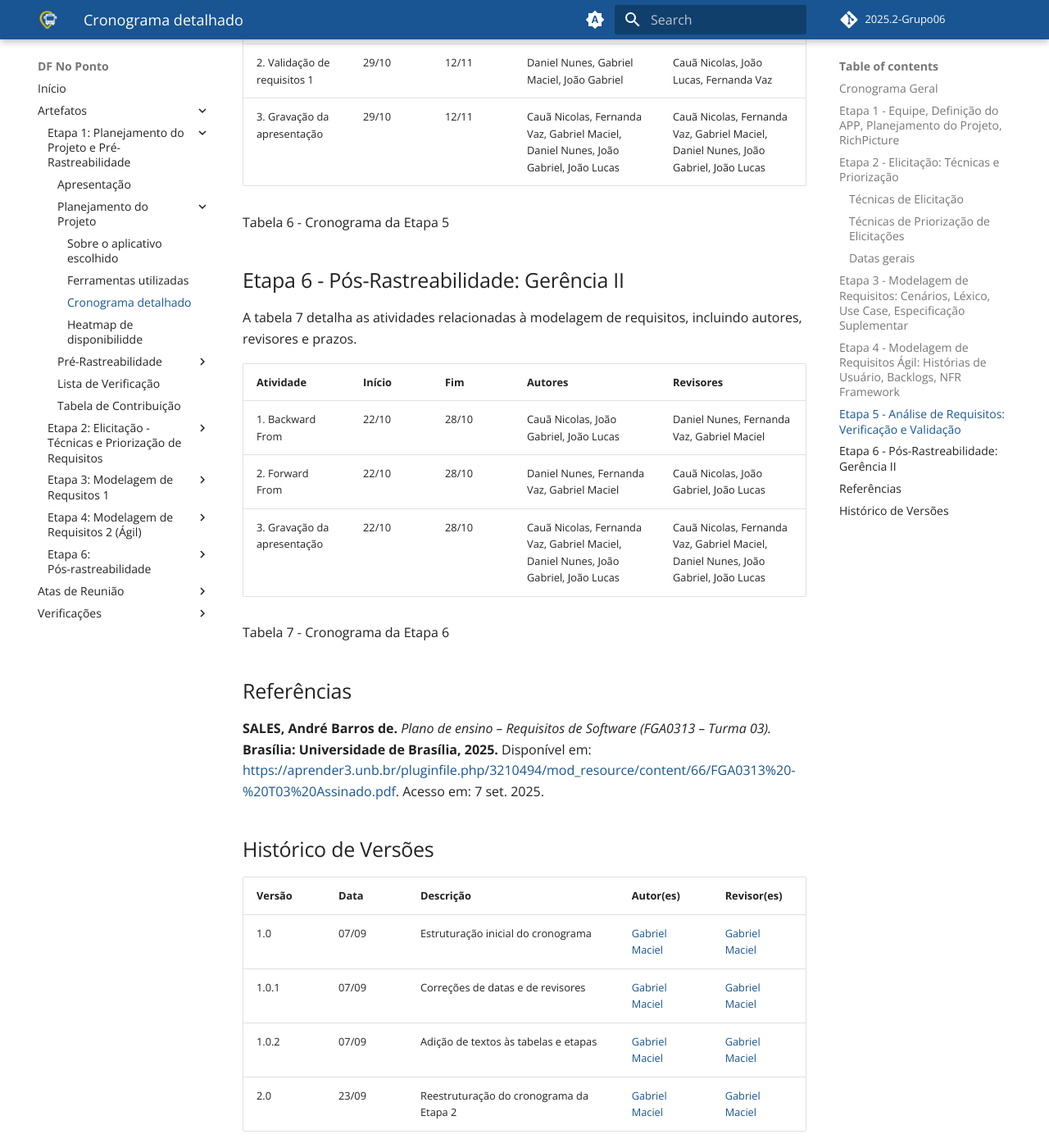
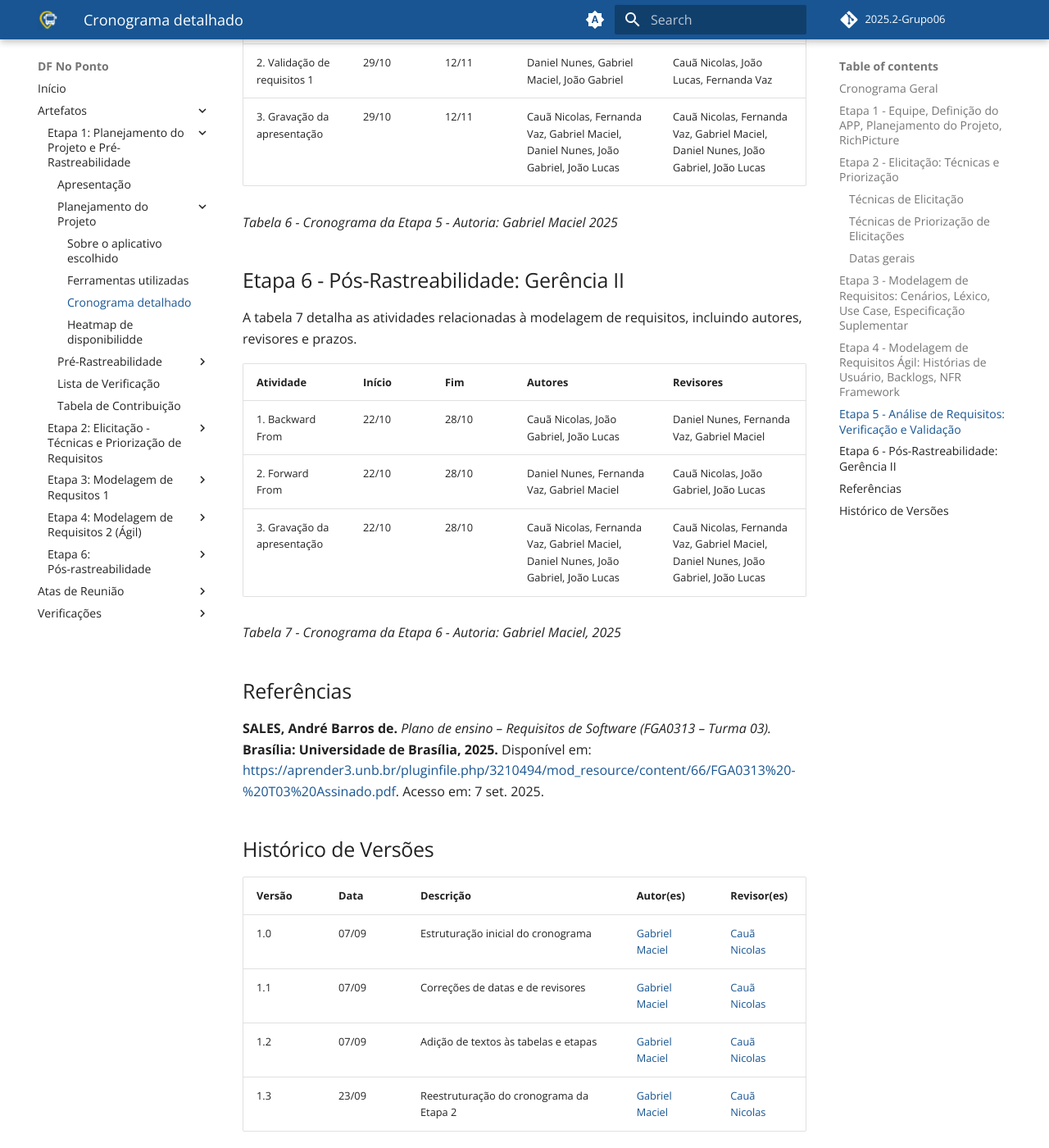
Before and after one commit to Requisitos-de-Software/2025.2-Grupo06, an MkDocs documentation site: the page built from docs/Planejamento/Cronogramadetalhado.md, in a window 1280 px wide and 1400 px high, scrolled down 4824 px. Shown: the whole window at 82% size. Built offline with MkDocs 1.6.1 and Material for MkDocs 9.7.7, drawn with Linux system fonts in a browser that asks for light colours; comment, search, counter and statistics services are not loaded; some of the changed text lies outside the part shown.

Commit message:
alterando cronograma

```diff
--- a/docs/Planejamento/Cronogramadetalhado.md
+++ b/docs/Planejamento/Cronogramadetalhado.md
@@ -18,7 +18,7 @@ A tabela 1 apresenta uma visão geral das etapas do projeto com suas respectivas
 |   6   | Pós-rastreabilidade | Gerência II | 22/10 | 30/10  |
 |   7   | Entrega Final | Entrega Final | 14/11 | 24/11 |
 
-Tabela 1 - Cronograma Geral
+*Tabela 1 - Cronograma Geral - Autoria: Gabriel Maciel 2025*
 
 ## Etapa 1 - Equipe, Definição do APP, Planejamento do Projeto, RichPicture
 
@@ -38,7 +38,7 @@ A tabela 2 detalha as atividades relacionadas ao planejamento geral do projeto,
 | 8. Video de apresentação | 08/09 | 09/09 | Cauã Nicolas, Fernanda Vaz, Gabriel Maciel, Daniel Nunes, João Gabriel, João Lucas | Cauã Nicolas, Fernanda Vaz, Gabriel Maciel, Daniel Nunes, João Gabriel, João Lucas |
 | 9. Video de inspeção | 10/09 | 11/09 | Cauã Nicolas, Fernanda Vaz, Gabriel Maciel, Daniel Nunes, João Gabriel, João Lucas | Cauã Nicolas, Fernanda Vaz, Gabriel Maciel, Daniel Nunes, João Gabriel, João Lucas |
 
-Tabela 2 - Cronograma da Etapa 1
+*Tabela 2 - Cronograma da Etapa 1 - Autoria: Gabriel Maciel, 2025*
 
 ## Etapa 2 - Elicitação: Técnicas e Priorização
 
@@ -67,7 +67,7 @@ A tabela 3 detalha as atividades relacionadas à elicitação, incluindo autores
 |-----------|--------|-----|---------|-----------|
 | 1. Gravação da apresentação | 18/09 | 01/10 | Cauã Nicolas, Fernanda Vaz, Gabriel Maciel, Daniel Nunes, João Gabriel, João Lucas | Cauã Nicolas, Fernanda Vaz, Gabriel Maciel, Daniel Nunes, João Gabriel, João Lucas |
 
-Tabela 3 - Cronograma da Etapa 2
+*Tabela 3 - Cronograma da Etapa 2 - Autoria: Gabriel Maciel 2025*
 
 ## Etapa 3 - Modelagem de Requisitos: Cenários, Léxico, Use Case, Especificação Suplementar
 
@@ -81,7 +81,7 @@ A tabela 4 detalha as atividades relacionadas à modelagem de requisitos, inclui
 | 4. Especificação suplementar | 02/10 | 12/10 | Gabriel Maciel, João Lucas | Cauã Nicolas, Fernanda Vaz |
 | 5. Gravação da apresentação | 02/10 | 12/10 | Cauã Nicolas, Fernanda Vaz, Gabriel Maciel, Daniel Nunes, João Gabriel, João Lucas | Cauã Nicolas, Fernanda Vaz, Gabriel Maciel, Daniel Nunes, João Gabriel, João Lucas |
 
-Tabela 4 - Cronograma da Etapa 3
+*Tabela 4 - Cronograma da Etapa 3 - Autoria: Gabriel Maciel 2025*
 
 ## Etapa 4 - Modelagem de Requisitos Ágil: Histórias de Usuário, Backlogs, NFR Framework
 
@@ -94,7 +94,7 @@ A tabela 5 detalha as atividades relacionadas à modelagem de requisitos ágil,
 | 3. NFR Framework | 14/10 | 21/10 | Daniel Nunes, Gabriel Maciel, João Gabriel | Cauã Nicolas, Fernanda Vaz, João Lucas |
 | 4. Gravação da apresentação | 14/10 | 21/10 | Cauã Nicolas, Fernanda Vaz, Gabriel Maciel, Daniel Nunes, João Gabriel, João Lucas | Cauã Nicolas, Fernanda Vaz, Gabriel Maciel, Daniel Nunes, João Gabriel, João Lucas  |
 
-Tabela 5 - Cronograma da Etapa 4
+*Tabela 5 - Cronograma da Etapa 4 - Autoria: Gabriel Maciel 2025*
 
 ## Etapa 5 - Análise de Requisitos: Verificação e Validação
 
@@ -106,7 +106,7 @@ A tabela 6 detalha as atividades relacionadas à verificação e validação, in
 | 2. Validação de requisitos 1 | 29/10 | 12/11 | Daniel Nunes, Gabriel Maciel, João Gabriel | Cauã Nicolas, João Lucas, Fernanda Vaz |
 | 3. Gravação da apresentação | 29/10 | 12/11 | Cauã Nicolas, Fernanda Vaz, Gabriel Maciel, Daniel Nunes, João Gabriel, João Lucas  | Cauã Nicolas, Fernanda Vaz, Gabriel Maciel, Daniel Nunes, João Gabriel, João Lucas  |
 
-Tabela 6 - Cronograma da Etapa 5
+*Tabela 6 - Cronograma da Etapa 5 - Autoria: Gabriel Maciel 2025*
 
 ## Etapa 6 - Pós-Rastreabilidade: Gerência II
 
@@ -118,7 +118,7 @@ A tabela 7 detalha as atividades relacionadas à modelagem de requisitos, inclui
 | 2. Forward From | 22/10 | 28/10 | Daniel Nunes, Fernanda Vaz, Gabriel Maciel | Cauã Nicolas, João Gabriel, João Lucas |
 | 3. Gravação da apresentação | 22/10 | 28/10 | Cauã Nicolas, Fernanda Vaz, Gabriel Maciel, Daniel Nunes, João Gabriel, João Lucas  | Cauã Nicolas, Fernanda Vaz, Gabriel Maciel, Daniel Nunes, João Gabriel, João Lucas  |
 
-Tabela 7 - Cronograma da Etapa 6
+*Tabela 7 - Cronograma da Etapa 6 - Autoria: Gabriel Maciel, 2025*
 
 ## Referências
 
@@ -128,7 +128,7 @@ Tabela 7 - Cronograma da Etapa 6
 
 | Versão | Data | Descrição | Autor(es) | Revisor(es) |
 | ------ | ---- | --------- | --------  | ----------- |
-| 1.0 | 07/09 | Estruturação inicial do cronograma | [Gabriel Maciel](https://github.com/GabrielMacielBR) | [Gabriel Maciel](https://github.com/GabrielMacielBR) |
-| 1.0.1 | 07/09 | Correções de datas e de revisores | [Gabriel Maciel](https://github.com/GabrielMacielBR) | [Gabriel Maciel](https://github.com/GabrielMacielBR) |
-| 1.0.2 | 07/09 | Adição de textos às tabelas e etapas | [Gabriel Maciel](https://github.com/GabrielMacielBR) | [Gabriel Maciel](https://github.com/GabrielMacielBR) |
-| 2.0 | 23/09 | Reestruturação do cronograma da Etapa 2 | [Gabriel Maciel](https://github.com/GabrielMacielBR) | [Gabriel Maciel](https://github.com/GabrielMacielBR) |
+| 1.0 | 07/09 | Estruturação inicial do cronograma | [Gabriel Maciel](https://github.com/GabrielMacielBR) | [Cauã Nicolas](https://github.com/cauanicolas) |
+| 1.1 | 07/09 | Correções de datas e de revisores | [Gabriel Maciel](https://github.com/GabrielMacielBR) | [Cauã Nicolas](https://github.com/cauanicolas) |
+| 1.2 | 07/09 | Adição de textos às tabelas e etapas | [Gabriel Maciel](https://github.com/GabrielMacielBR) | [Cauã Nicolas](https://github.com/cauanicolas) |
+| 1.3 | 23/09 | Reestruturação do cronograma da Etapa 2 | [Gabriel Maciel](https://github.com/GabrielMacielBR) | [Cauã Nicolas](https://github.com/cauanicolas) |
```
